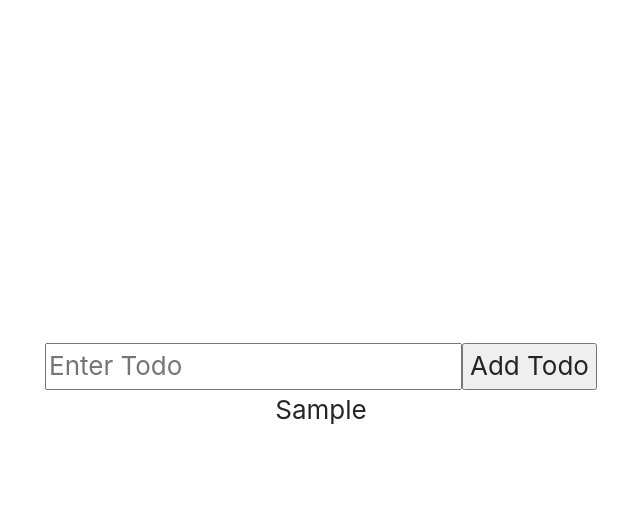
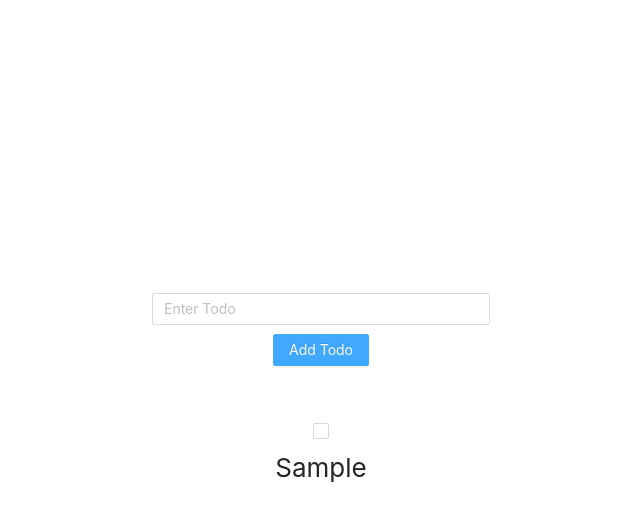
Before and after one commit to rahulsai1999/redux-basics, a React (Create React App) app: page / in a window 1280 px wide. Both pictures are taken after typing "Sample" into the empty fields and a click on the button "Add Todo". Shown: the top 520 px of the page, without its empty margins (319-959 px from the left). Built offline with nearby package versions, Linux system fonts and the light colour scheme; the HTML template or start-up script is replaced by a standard one.

Commit message:
toggle option added

```diff
--- a/src/features/todo/Todo.js
+++ b/src/features/todo/Todo.js
@@ -1,6 +1,7 @@
 import React, { useState } from "react";
 import { useSelector, useDispatch } from "react-redux";
-import { addTodo, removeTodo, selectTodo } from "./todoSlice";
+import { Input, Button, Checkbox } from "antd";
+import { addTodo, removeTodo, toggleTodo, selectTodo } from "./todoSlice";
 
 const Todo = (props) => {
   const todos = useSelector(selectTodo);
@@ -9,23 +10,40 @@ const Todo = (props) => {
 
   return (
     <div>
-      <input
+      <Input
         placeholder="Enter Todo"
         value={text}
         onChange={(e) => setText(e.target.value)}
-      ></input>
-      <button
+      ></Input>
+      <Button
+        type="primary"
+        size="middle"
         onClick={() => {
           dispatch(addTodo(text));
           setText("");
         }}
       >
         Add Todo
-      </button>
+      </Button>
 
       <div>
-        {todos.map((item) => {
-          return <p onClick={() => dispatch(removeTodo(item))}>{item}</p>;
+        <br />
+        {todos.map((item, key) => {
+          return (
+            <div key={key} style={{ flexDirection: "row" }}>
+              <Checkbox
+                checked={item.completed}
+                onChange={() => dispatch(toggleTodo(item.id))}
+              ></Checkbox>
+              <p
+                style={
+                  item.completed ? { textDecorationLine: "line-through" } : {}
+                }
+              >
+                {item.text}
+              </p>
+            </div>
+          );
         })}
       </div>
     </div>
--- a/src/features/todo/todoSlice.js
+++ b/src/features/todo/todoSlice.js
@@ -11,21 +11,27 @@ export const todoSlice = createSlice({
   // immutable state based off those changes
   reducers: {
     addTodo: (state, action) => {
-      state.todos.push(action.payload);
+      let id = state.todos.length;
+      state.todos.push({ id: ++id, text: action.payload, completed: false });
     },
     removeTodo: (state, action) => {
-      const index = state.todos.indexOf(action.payload);
+      const index = action.payload - 1;
       state.todos.splice(index, 1);
+    },
+    toggleTodo: (state, action) => {
+      const index = action.payload;
+      let x = state.todos.findIndex((obj) => obj.id === index);
+      state.todos[x].completed = !state.todos[x].completed;
     },
   },
 });
 
-export const { addTodo, removeTodo } = todoSlice.actions;
+export const { addTodo, removeTodo, toggleTodo } = todoSlice.actions;
 
 // The function below is called a selector and allows us to select a value from
 // the state. Selectors can also be defined inline where they're used instead of
 // in the slice file. For example: `useSelector((state) => state.counter.value)`
-
+// state.<name of action/slice>.<name of variable given in initial state>
 export const selectTodo = (state) => state.todo.todos;
 
 export default todoSlice.reducer;
```
